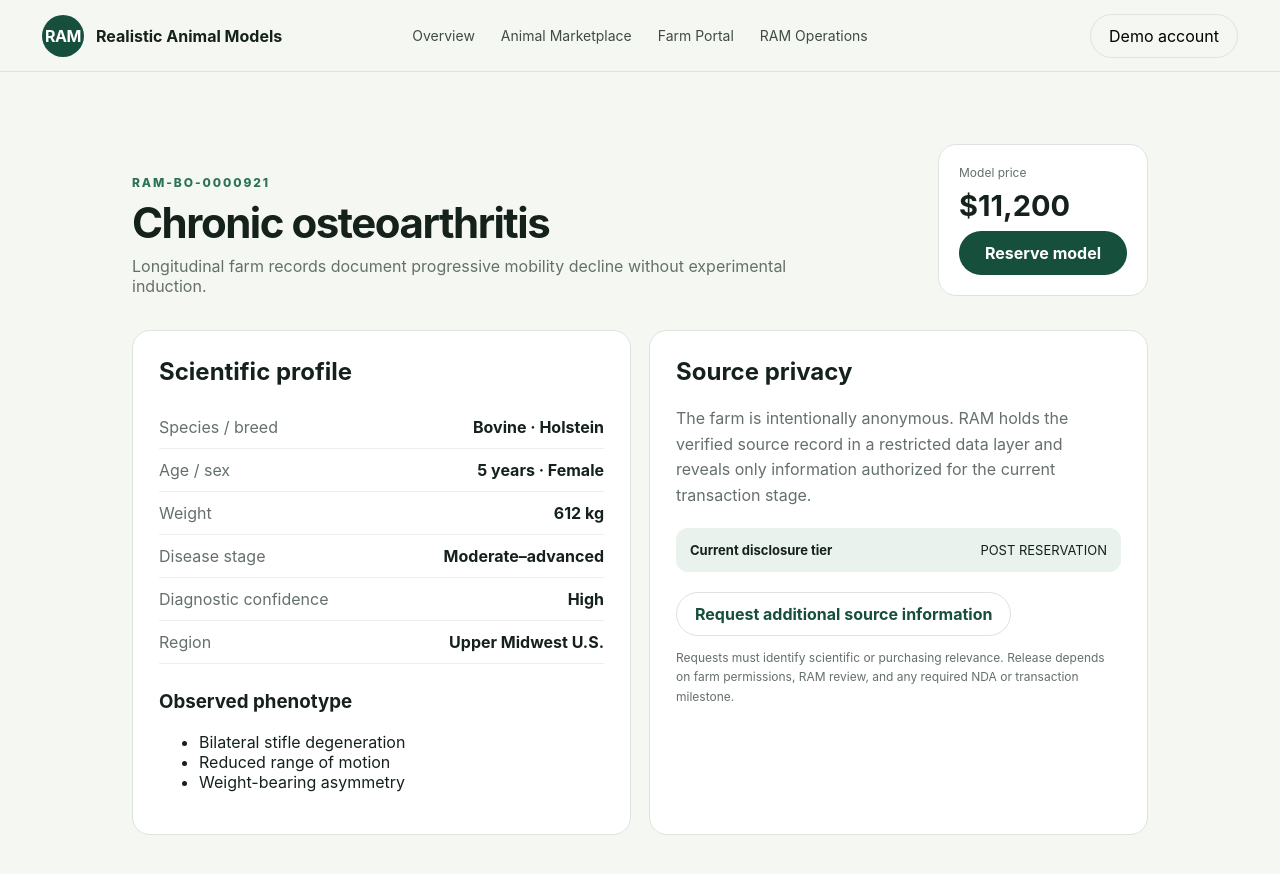
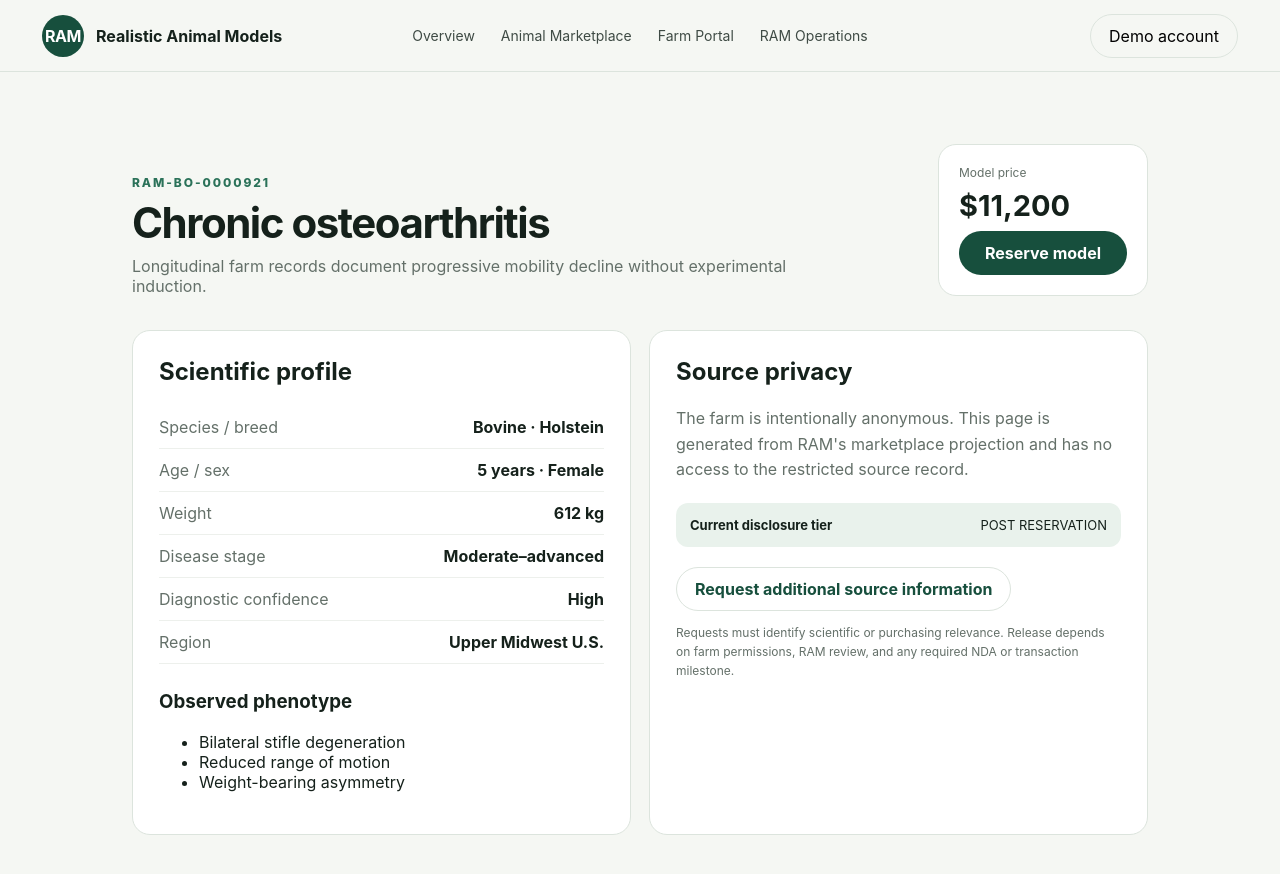
Before and after one commit to neophilism/RAM-Marketplace, a Next.js app: page /marketplace/RAM-BO-0000921 in a window 1280 px wide. Shown: the top 874 px of the page. Built offline with nearby package versions, Linux system fonts and the light colour scheme.

Commit message:
privacy: isolate animal detail from source records

```diff
--- a/app/marketplace/[id]/page.tsx
+++ b/app/marketplace/[id]/page.tsx
@@ -1,14 +1,15 @@
 import { notFound } from "next/navigation";
-import { animalListings, getAnimal } from "@/lib/mock-data";
+import { getMarketplaceListing, getMarketplaceListings } from "@/lib/server/marketplace";
 
 export function generateStaticParams() {
-  return animalListings.map((animal) => ({ id: animal.id }));
+  return getMarketplaceListings().map((animal) => ({ id: animal.id }));
 }
 
 export default async function AnimalPage({ params }: { params: Promise<{ id: string }> }) {
   const { id } = await params;
-  const animal = getAnimal(id);
+  const animal = getMarketplaceListing(id);
   if (!animal) notFound();
+
   return (
     <section className="page narrow">
       <div className="detailHeader">
@@ -31,7 +32,7 @@ export default async function AnimalPage({ params }: { params: Promise<{ id: str
         </article>
         <article className="panel">
           <h2>Source privacy</h2>
-          <p>The farm is intentionally anonymous. RAM holds the verified source record in a restricted data layer and reveals only information authorized for the current transaction stage.</p>
+          <p>The farm is intentionally anonymous. This page is generated from RAM's marketplace projection and has no access to the restricted source record.</p>
           <div className="privacyState"><strong>Current disclosure tier</strong><span>{animal.sourceDisclosure.replaceAll("_", " ")}</span></div>
           <button className="secondaryButton" type="button">Request additional source information</button>
           <p className="finePrint">Requests must identify scientific or purchasing relevance. Release depends on farm permissions, RAM review, and any required NDA or transaction milestone.</p>
```
